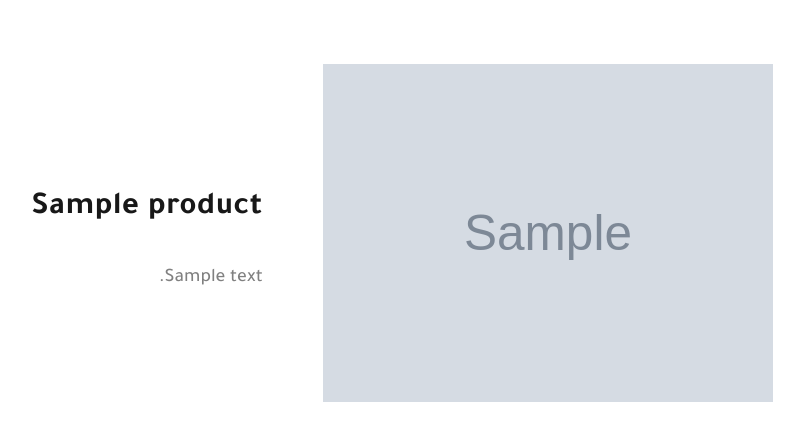
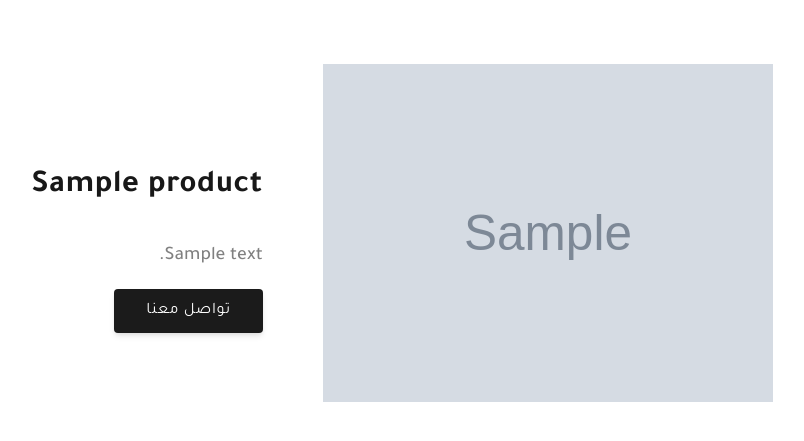
Before and after one commit to Momen-2/El-Wafaa-Website, a Django app: template base/templates/base/product.html in a window 1280 px wide. Shown: the top 441 px of the page, without its empty margins (238-1042 px from the left). Run offline with Django 3.2, Linux system fonts and the light colour scheme; the template is opened without the code that fills it: most values are stand-ins (such as "Sample title", 1, 10 or a date in 2020); grey boxes marked "Sample" are stand-in pictures.

Commit message:
Add contact us button, and fix an issue with the design

```diff
--- a/base/templates/base/product.html
+++ b/base/templates/base/product.html
@@ -6,6 +6,7 @@
   <div>
     <h3>{{ product.name }}</h3>
     <p>{{ product.description }}</p>
+    <button class="button"><a href="">تواصل معنا</a></button>
   </div>
 </section>
 {% endblock %}
--- a/static/css/style.css
+++ b/static/css/style.css
@@ -53,6 +53,9 @@ p {
   font-size: 1.2rem;
   font-weight: 500;
   line-height: 1.7em;
+  overflow: hidden;
+  word-wrap: break-word;
+  max-width: 500px;
   color: gray;
 }
 
@@ -393,8 +396,6 @@ section h2 {
   max-height: 300px;
 }
 .contact .contact-info p {
-  overflow: hidden;
-  word-wrap: break-word;
   line-height: normal;
 }
 @media (min-width: 542px) {
```
